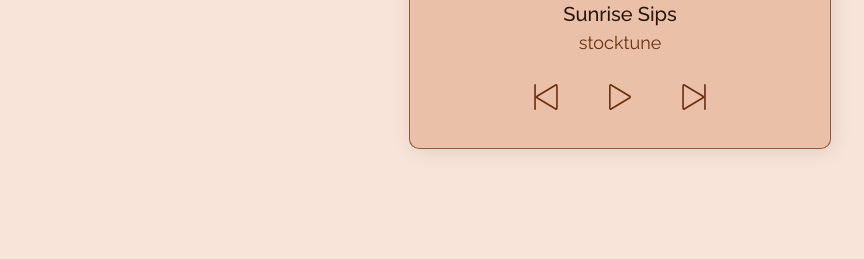
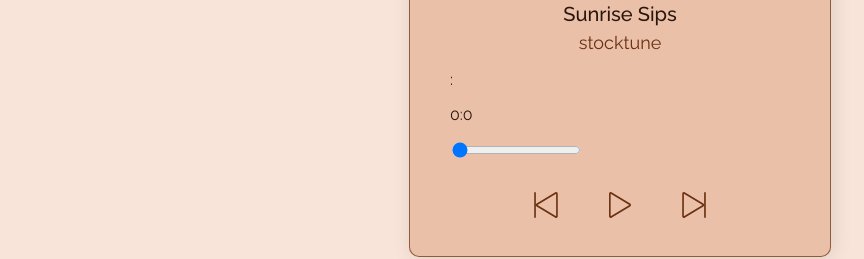
Before and after one commit to Eli032501/music-player-react, a React (Create React App) app: page / in a window 1280 px wide. Shown: the part 381-640 px from the top of the page, without its empty margins (20-884 px from the left). Built offline with nearby package versions, Linux system fonts and the light colour scheme; no server answers.

Commit message:
added code for timeline of audio

```diff
--- a/src/Player.js
+++ b/src/Player.js
@@ -4,7 +4,7 @@ import "./Player.css";
 import { useEffect, useState } from "react";
 import useSound from "use-sound";
 import music from "./assets/sound1.mp3";
-import bgimage from "./assets/bgsound.jpg";
+
 import {
   SlControlStart,
   SlControlPause,
@@ -17,8 +17,37 @@ import { IconContext } from "react-icons";
 export default function Player() {
   const [playing, setPlaying] = useState(false);
   const [play, { pause, duration, sound }] = useSound(music);
+  const [currTime, setCurrTime] = useState({
+    min: "",
+    sec: "",
+  });
 
-  const playButton = () => {
+  const [seconds, setSeconds] = useState();
+
+  const sec = duration / 1000;
+  const min = Math.floor(sec / 60);
+  const secRemain = Math.floor(sec % 60);
+  const timeRemain = {
+    min: min,
+    sec: secRemain,
+  };
+
+  useEffect(() => {
+    const interval = setInterval(() => {
+      if (sound) {
+        setSeconds(sound.seek([]));
+        const min = Math.floor(sound.seek([]) / 60);
+        const sec = Math.floor(sound.seek([]) % 60);
+        setCurrTime({
+          min,
+          sec,
+        });
+      }
+    }, 1000);
+    return () => clearInterval(interval);
+  }, [sound]);
+
+  const playingBtn = () => {
     if (playing) {
       pause();
       setPlaying(false);
@@ -32,7 +61,7 @@ export default function Player() {
     <div className="Player">
       <h2>musify</h2>
       <figure className="musicCover">
-        <img src="https://picsum.photos/400" />
+        <img src="https://picsum.photos/400" alt=" " />
       </figure>
       <div>
         <h3 className="title">Sunrise Sips</h3>
@@ -45,6 +74,28 @@ export default function Player() {
           stocktune
         </a>
       </div>
+      <div>
+        <div className="time">
+          <p>
+            {currTime.min}:{currTime.sec}
+          </p>
+          <p>
+            {timeRemain.min}:{timeRemain.sec}
+          </p>
+        </div>
+        <input
+          type="range"
+          min="0"
+          max={duration / 1000}
+          default="0"
+          value={seconds}
+          className="timeline"
+          onChange={(e) => {
+            sound.seek([e.target.value]);
+          }}
+        />
+      </div>
+
       <div className="buttons">
         <button className="playButton">
           <IconContext.Provider value={{ className: "styleButton" }}>
@@ -52,13 +103,13 @@ export default function Player() {
           </IconContext.Provider>
         </button>
         {!playing ? (
-          <button className="playButton">
+          <button className="playButton" onClick={playingBtn}>
             <IconContext.Provider value={{ className: "styleButton" }}>
               <SlControlPlay />
             </IconContext.Provider>
           </button>
         ) : (
-          <button className="playButton">
+          <button className="playButton" onClick={playingBtn}>
             <IconContext.Provider value={{ className: "styleButton" }}>
               <SlControlPause />
             </IconContext.Provider>
@@ -73,3 +124,5 @@ export default function Player() {
     </div>
   );
 }
+
+// reference of project - https://dev.to/documatic/building-a-music-player-in-react-2aa4
```
Also changed, not shown: src/assets/bgsound.jpg (deleted).
